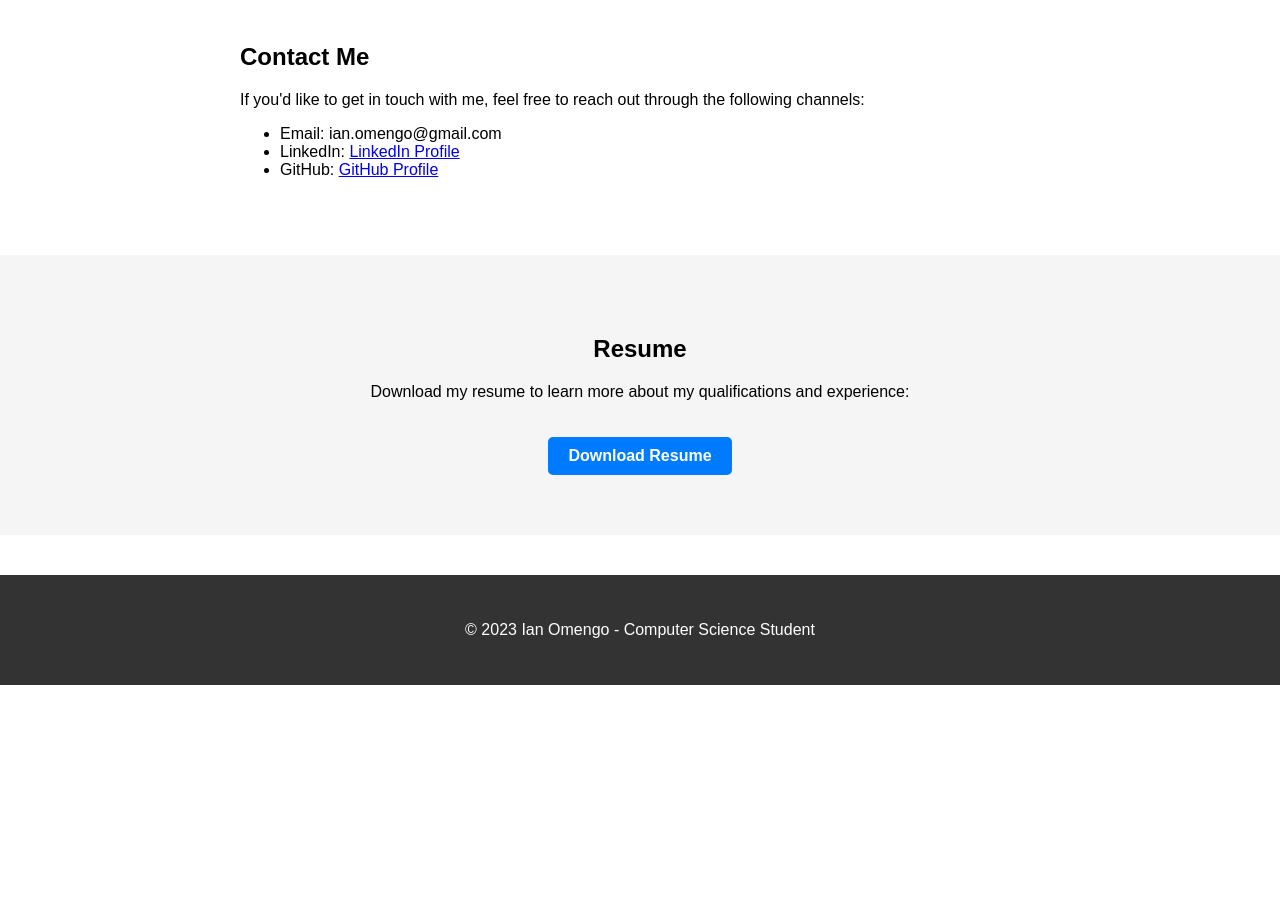
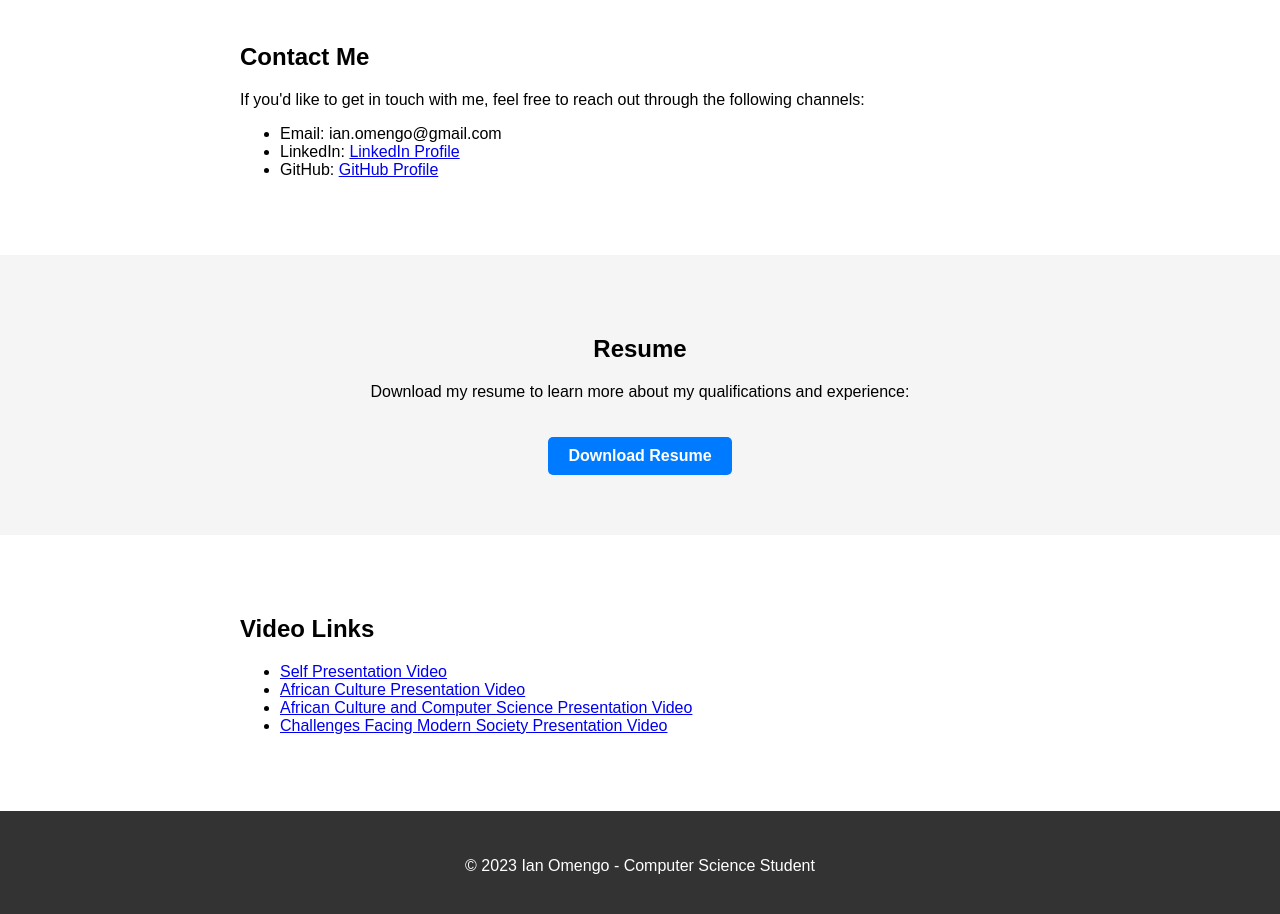
Before and after one commit to Ian-rod/Ian-rod.github.io, a plain HTML site: page index.html in a window 1280 px wide. Shown: the part 3098-4012 px from the top of the page. Before the commit the page ends 3783 px from the top, so only its background shows below. Drawn offline with Linux system fonts and the light colour scheme.

Commit message:
Video links added

```diff
--- a/index.html
+++ b/index.html
@@ -52,6 +52,7 @@
             <!-- Add more projects as needed -->
         </div>
     </section>
+
     <section id="awards" class="section">
         <div class="container">
             <h2>Awards</h2>
@@ -98,6 +99,19 @@
         </div>
     </section>
 
+    <!-- Video Links Section -->
+    <section id="video-links" class="section">
+        <div class="container">
+            <h2>Video Links</h2>
+            <ul>
+                <li><a href="link_to_self_presentation_video">Self Presentation Video</a></li>
+                <li><a href="link_to_african_culture_video">African Culture Presentation Video</a></li>
+                <li><a href="link_to_african_culture_cs_video">African Culture and Computer Science Presentation Video</a></li>
+                <li><a href="link_to_modern_society_challenges_video">Challenges Facing Modern Society Presentation Video</a></li>
+            </ul>
+        </div>
+    </section>
+
     <footer>
         <div class="container">
             <p>&copy; 2023 Ian Omengo - Computer Science Student</p>
```
Also changed, not shown: style.css (line endings or trailing spaces).
